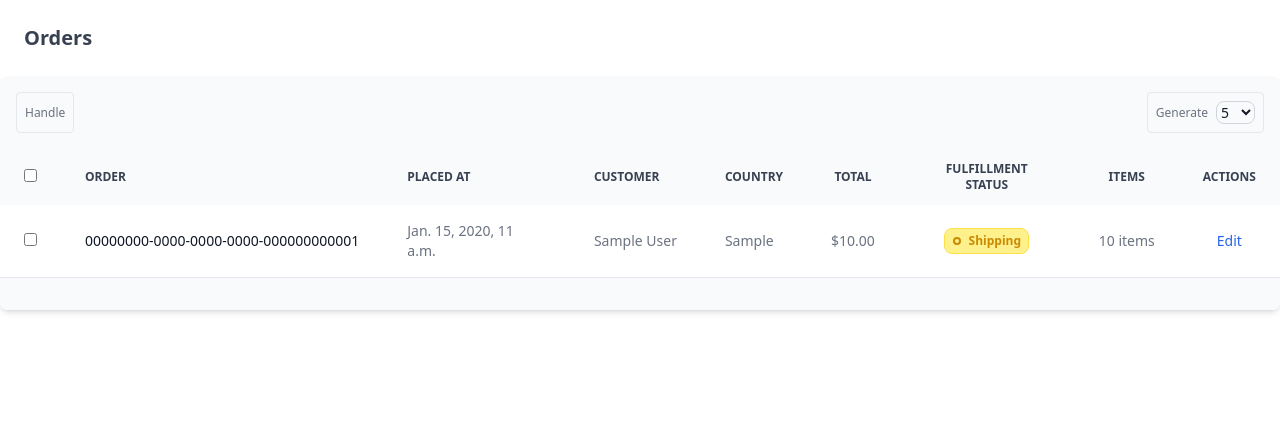
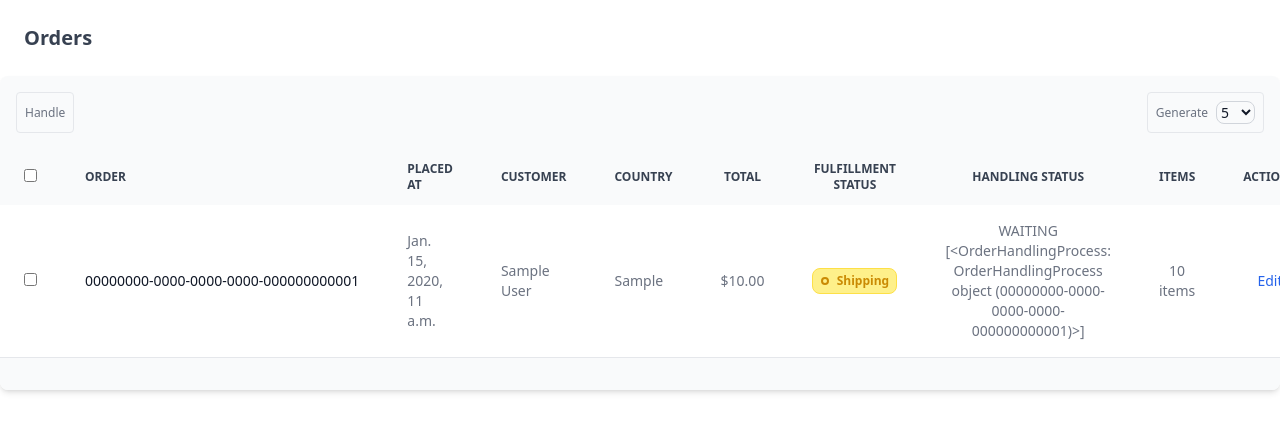
Before and after one commit to SWonderman/task-queue-prototype, a Django app: page / in a window 1280 px wide. Shown: the top 432 px of the page. Run offline with Django 5.2, Linux system fonts and the light colour scheme; tables that the repository leaves empty hold one stand-in row (values such as "Sample post"); style sheets or scripts are compiled from the project's sources; some libraries are stand-ins or nearby versions.

Commit message:
wip: adding/displaying handling processes to the frontend

```diff
--- a/queueproto/core/models.py
+++ b/queueproto/core/models.py
@@ -1,7 +1,7 @@
 import uuid
 import time
 import random
-from typing import List, Optional
+from typing import List, Optional, Dict, Iterable
 
 from django.db import models, transaction
 from django.utils.timezone import now, make_aware
@@ -204,3 +204,11 @@
             finished_at=now(),
             order=order,
         )
+
+    @classmethod
+    def get_associated_handling_processes(cls, orders: Iterable["Order"]) -> Dict[str, List[OrderHandlingProcess]]:
+        order_ids_to_their_hadling_processes = dict()
+        for order in orders:
+            order_ids_to_their_hadling_processes[order.id] = list(order.handling_processes.all())
+
+        return order_ids_to_their_hadling_processes
--- a/queueproto/core/templates/core/index.html
+++ b/queueproto/core/templates/core/index.html
@@ -1,6 +1,7 @@
 {% extends "_base.html" %}
 
 {% load static %}
+{% load getvalue %}
 
 {% block content %}
     <ul id="notifications-box" class="flex flex-col absolute top-5 left-5 gap-6"></ul>
@@ -35,6 +36,7 @@
                     <th scope="col" class="px-6 py-3">Country</th>
                     <th scope="col" class="px-6 py-3 text-center">Total</th>
                     <th scope="col" class="px-6 py-3 text-center">Fulfillment Status</th>
+                    <th scope="col" class="px-6 py-3 text-center">Handling Status</th>
                     <th scope="col" class="px-6 py-3 text-center">Items</th>
                     <th scope="col" class="px-6 py-3 text-center">Actions</th>
                 </tr>
@@ -87,6 +89,12 @@
                         {% endif %}
                     </td>
                     <td class="px-6 py-4 text-center">
+                        {% for process in order.handling_processes.all %}
+                            {{ process.state }}
+                        {% endfor %}
+                        {{ handling_processes|getvalue:order.id }}
+                    </td>
+                    <td class="px-6 py-4 text-center">
                         {% if order.total_quantity > 1 %}
                             {{ order.total_quantity }} items
                         {% else %}
--- a/queueproto/core/views.py
+++ b/queueproto/core/views.py
@@ -2,7 +2,7 @@
 from django.core.paginator import Paginator, Page
 from django.db.models import QuerySet
 
-from core.models import Order
+from core.models import Order, OrderHandlingProcess
 
 def index(request):
     orders: QuerySet[Order] = Order.objects.all().order_by("-placed_at")
@@ -14,8 +14,11 @@
     if page_number is None:
         page_number = 1
 
+    order_ids_to_their_handling_processes = Order.get_associated_handling_processes(orders=orders)
+
     context = {
         "orders": page_orders,
+        "handling_processes": order_ids_to_their_handling_processes,
         "orders_count": orders.count(),
         "current_page": page_number,
         "pages_count": paginator.num_pages,
```
